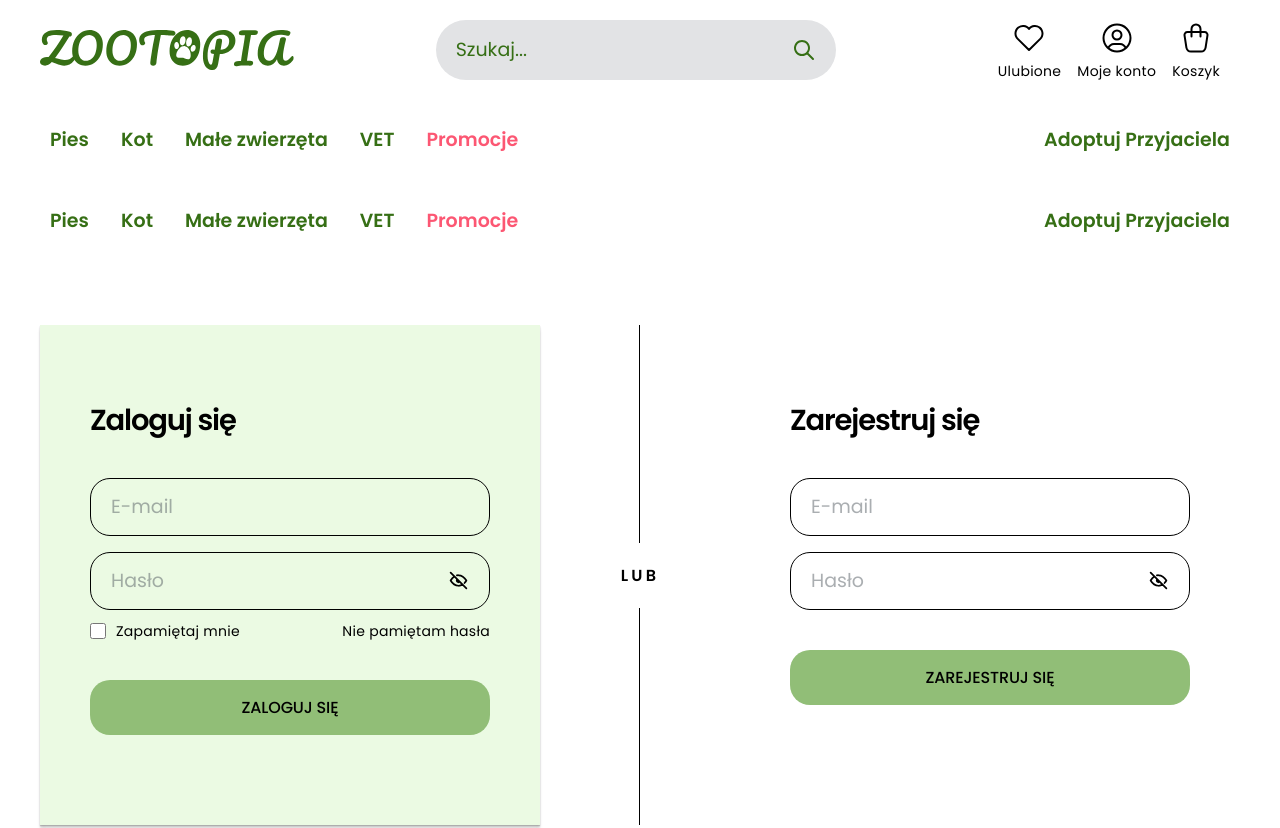
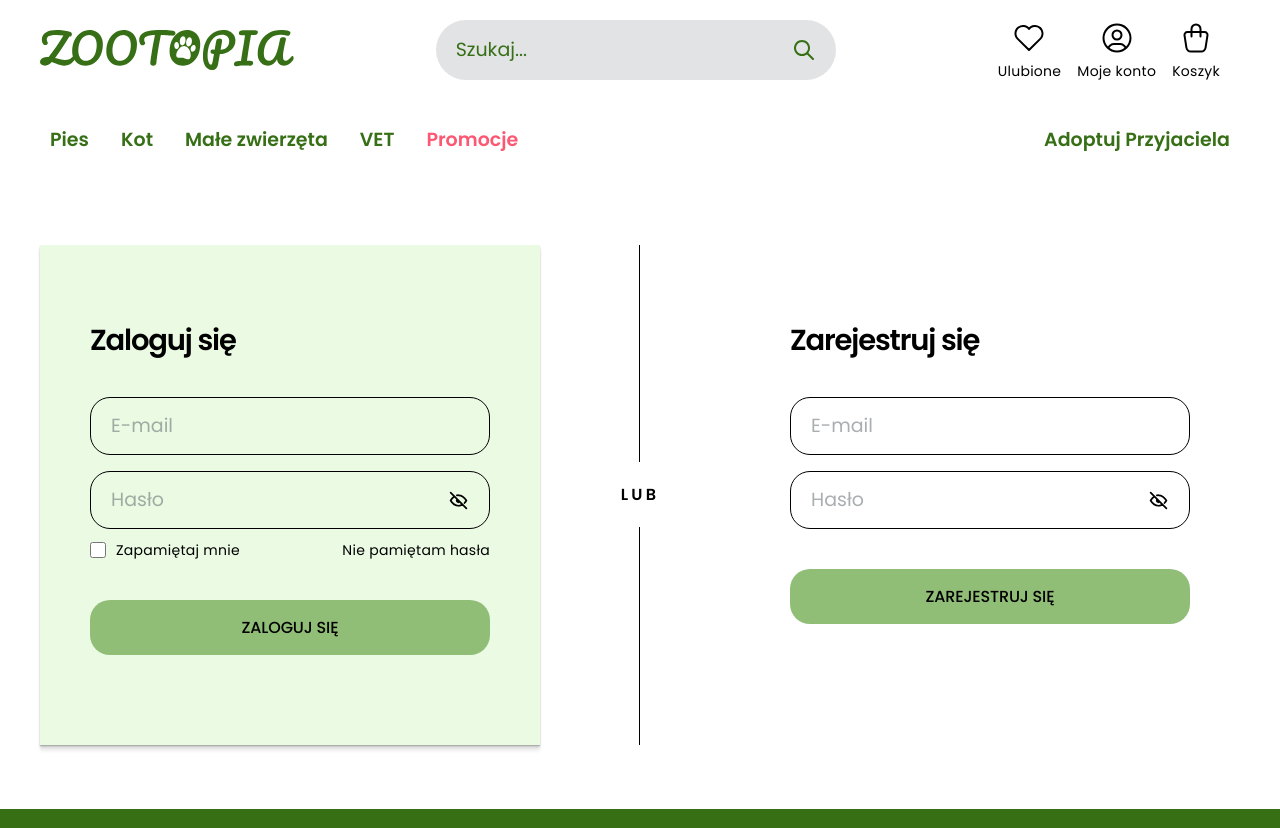
Before and after one commit to S1mpledboy/Zootopia, a Next.js app in the folder zootopia/: page /Auth in a window 1280 px wide. Shown: the top 828 px of the page. Built offline with nearby package versions, Linux system fonts and the light colour scheme.

Commit message:
Update page.tsx

```diff
--- a/zootopia/app/Auth/page.tsx
+++ b/zootopia/app/Auth/page.tsx
@@ -62,11 +62,6 @@ const ProduktyWKoszyku: NextPage = () => {
 }, [registerEmail, registerPassword]);
 
   return (
-    <div className={styles.container}>
-      <div className={styles.categoryHeader}>
-        <Category />
-      </div>
-
       <div className={styles.produktyWKoszyku}>
         <div className={styles.frameParent}>
           {/* LOGOWANIE */}
@@ -151,7 +146,6 @@ const ProduktyWKoszyku: NextPage = () => {
           </div>
         </div>
       </div>
-    </div>
   );
 };
 
```
